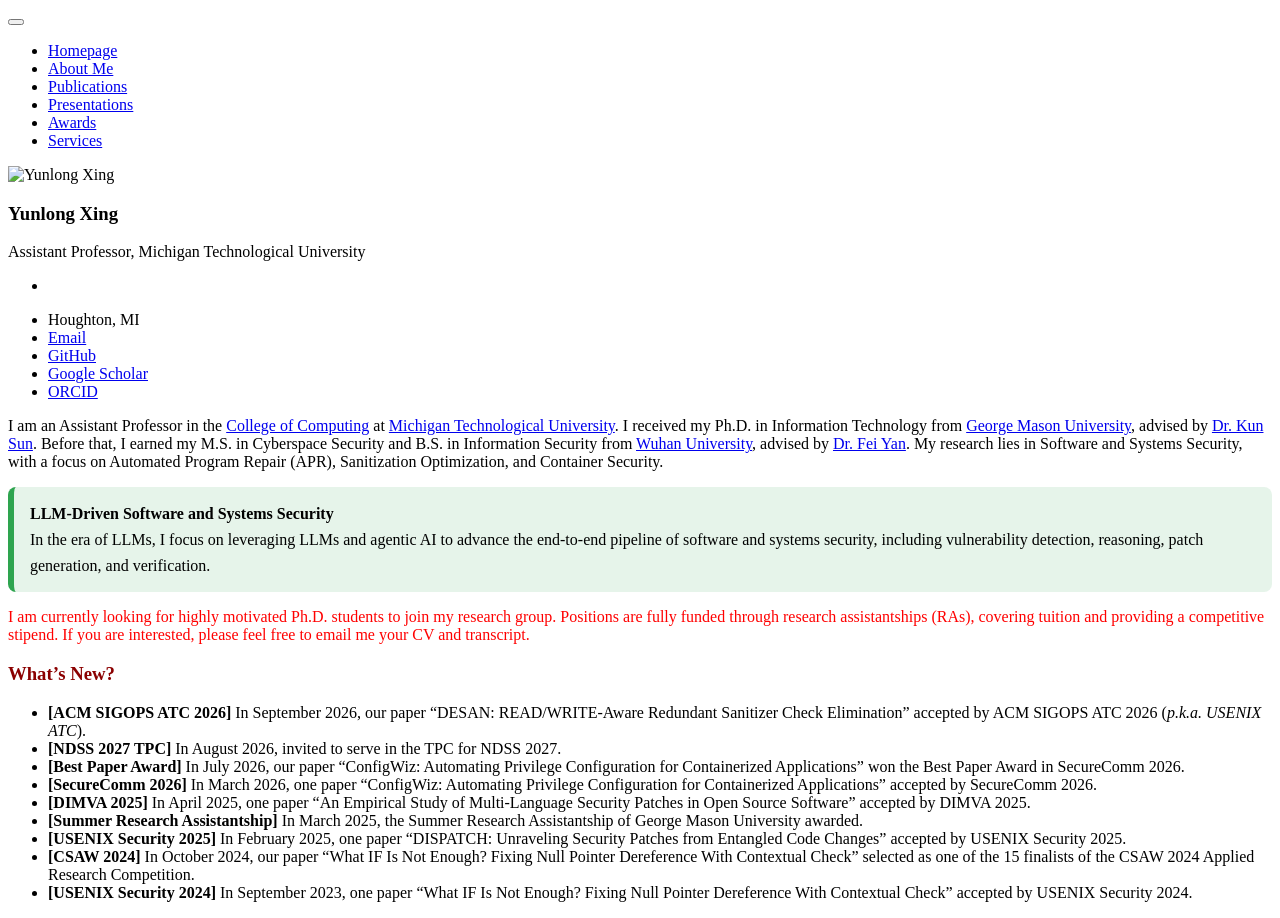
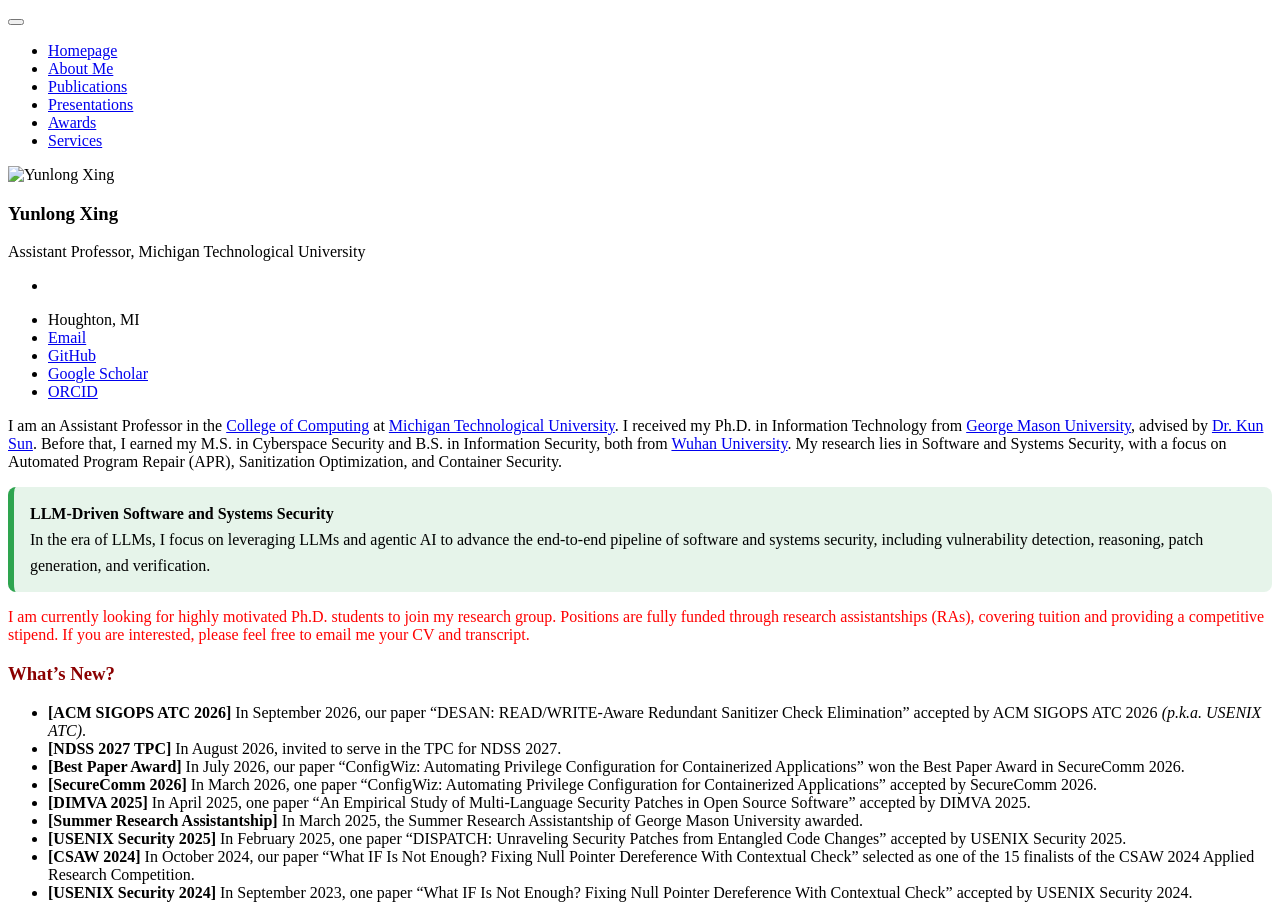
Before and after one commit to YunlongXing/yunlongxing.github.io, a Jekyll site: the page built from _pages/includes/intro.md, in a window 1280 px wide. Built offline with Jekyll 4.4.1, drawn with Linux system fonts in a browser that asks for light colours; our own code applies the rules of GitHub Pages for plain Markdown files.

Commit message:
Clarify educational background and update formatting
Updated educational background to clarify degrees from Wuhan University. Minor formatting adjustments in the research section.

```diff
--- a/_pages/includes/intro.md
+++ b/_pages/includes/intro.md
@@ -1,4 +1,4 @@
-I am an Assistant Professor in the [College of Computing][College of Computing] at [Michigan Technological University][Michigan Technological University]. I received my Ph.D. in Information Technology from [George Mason University][George Mason University], advised by [Dr. Kun Sun][Dr. Kun Sun]. Before that, I earned my M.S. in Cyberspace Security and B.S. in Information Security from [Wuhan University][Wuhan University], advised by [Dr. Fei Yan][Dr. Fei Yan]. My research lies in Software and Systems Security, with a focus on Automated Program Repair (APR), Sanitization Optimization, and Container Security.
+I am an Assistant Professor in the [College of Computing][College of Computing] at [Michigan Technological University][Michigan Technological University]. I received my Ph.D. in Information Technology from [George Mason University][George Mason University], advised by [Dr. Kun Sun][Dr. Kun Sun]. Before that, I earned my M.S. in Cyberspace Security and B.S. in Information Security, both from [Wuhan University][Wuhan University]. My research lies in Software and Systems Security, with a focus on Automated Program Repair (APR), Sanitization Optimization, and Container Security.
 
 <div style="background-color:#e6f4ea; border-left:6px solid #2ea44f; padding:14px 16px; border-radius:8px; margin-bottom:8px; line-height:1.6;">
   <strong>LLM-Driven Software and Systems Security</strong><br>
@@ -9,7 +9,7 @@ I am an Assistant Professor in the [College of Computing][College of Computing]
 
 
 # <span style="color: darkred;">What’s New?</span>
-- **[ACM SIGOPS ATC 2026]** In September 2026, our paper "DESAN: READ/WRITE-Aware Redundant Sanitizer Check Elimination" accepted by ACM SIGOPS ATC 2026 (*p.k.a. USENIX ATC*).
+- **[ACM SIGOPS ATC 2026]** In September 2026, our paper "DESAN: READ/WRITE-Aware Redundant Sanitizer Check Elimination" accepted by ACM SIGOPS ATC 2026 *(p.k.a. USENIX ATC)*.
 - **[NDSS 2027 TPC]** In August 2026, invited to serve in the TPC for NDSS 2027.
 - **[Best Paper Award]** In July 2026, our paper "ConfigWiz: Automating Privilege Configuration for Containerized Applications" won the Best Paper Award in SecureComm 2026.
 - **[SecureComm 2026]** In March 2026, one paper "ConfigWiz: Automating Privilege Configuration for Containerized Applications" accepted by SecureComm 2026.
```
